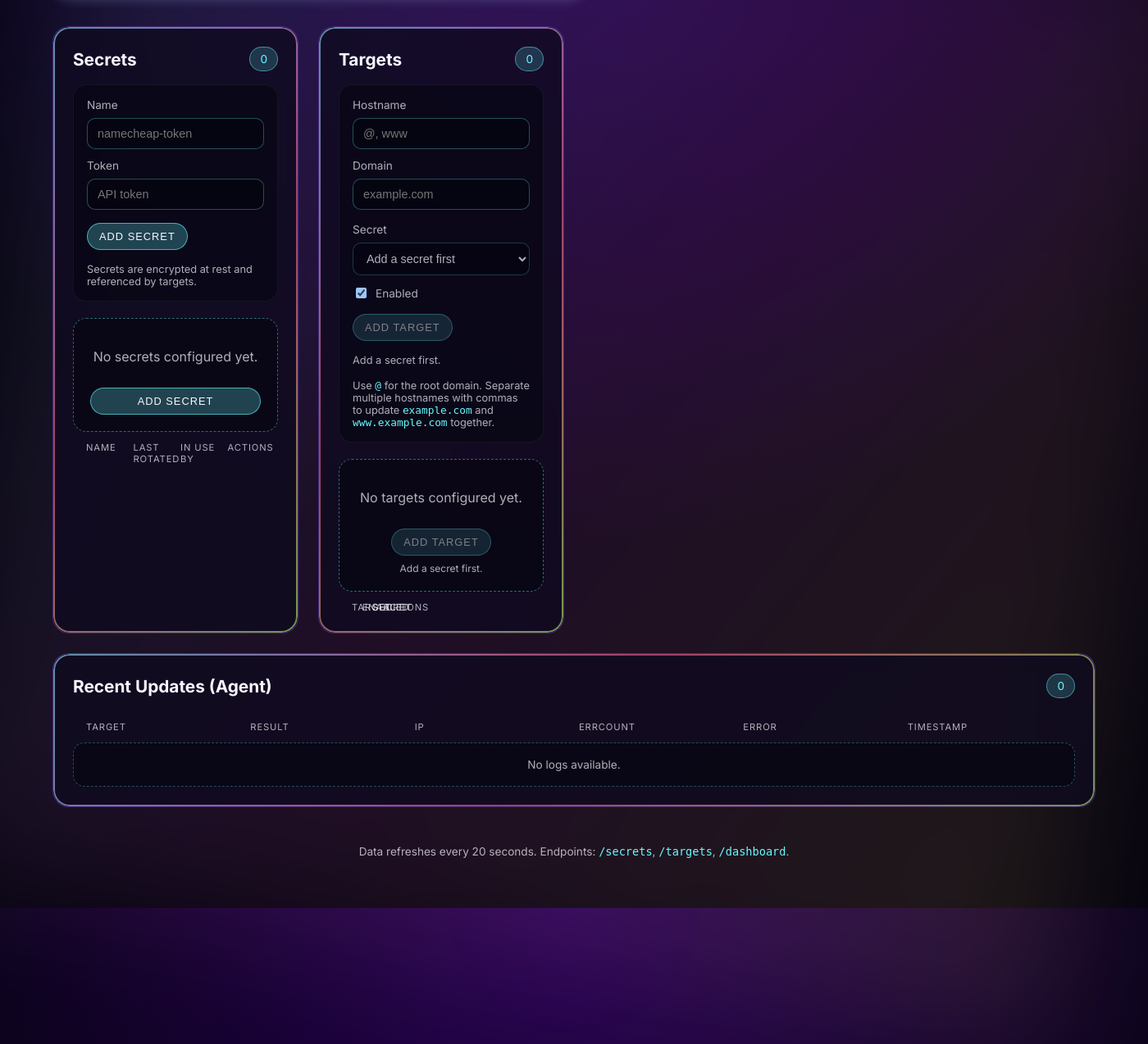
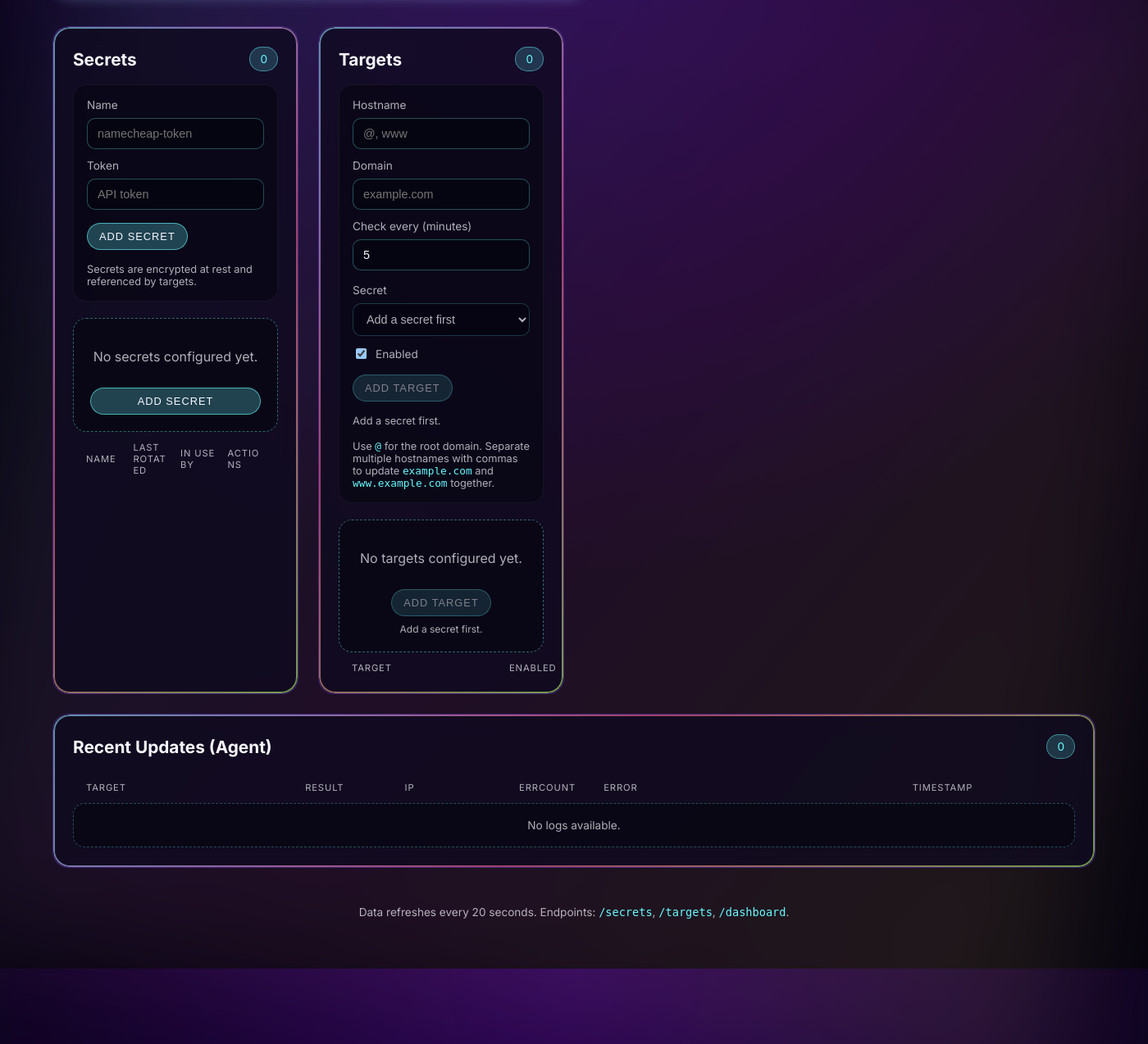
Before and after one commit to magus-warrior/simple-namecheap-ddns, a Flask app: page / in a window 1400 px wide; the page is wider, and only the part inside the window is pictured. Shown: the part 251-1525 px from the top of that part at 82% size. Run offline with Flask 3, Linux system fonts and the light colour scheme; data that the repository does not hold is empty.

Commit message:
Add target interval setting and improve layout

```diff
--- a/webapp/models.py
+++ b/webapp/models.py
@@ -31,6 +31,7 @@ class Target(db.Model):
     domain = db.Column(db.String(255), nullable=False)
     secret_id = db.Column(db.Integer, db.ForeignKey("secrets.id"), nullable=False)
     is_enabled = db.Column(db.Boolean, nullable=False, default=True)
+    interval_minutes = db.Column(db.Integer, nullable=False, default=5)
 
     secret = db.relationship("Secret", back_populates="targets")
 
--- a/webapp/routes.py
+++ b/webapp/routes.py
@@ -49,7 +49,22 @@ def _target_to_dict(target: Target) -> dict[str, Any]:
         "domain": target.domain,
         "secret_id": target.secret_id,
         "is_enabled": target.is_enabled,
+        "interval_minutes": target.interval_minutes,
     }
+
+
+def _coerce_interval_minutes(
+    payload: dict[str, Any],
+    default_minutes: int = 5,
+    use_default_if_missing: bool = False,
+) -> int | None:
+    if "interval_minutes" not in payload:
+        return default_minutes if use_default_if_missing else None
+    try:
+        value = int(payload.get("interval_minutes", default_minutes))
+    except (TypeError, ValueError):
+        return None
+    return value
 
 
 def _normalize_hostnames(value: str) -> str:
@@ -152,17 +167,25 @@ def create_target() -> Any:
     domain = payload.get("domain")
     secret_id = payload.get("secret_id")
     is_enabled = payload.get("is_enabled", True)
+    interval_minutes = _coerce_interval_minutes(
+        payload,
+        default_minutes=5,
+        use_default_if_missing=True,
+    )
     if not host or not domain or not secret_id:
         return jsonify({"error": "host, domain, and secret_id are required"}), 400
     normalized_host = _normalize_hostnames(host)
     if not normalized_host:
         return jsonify({"error": "host is required"}), 400
+    if interval_minutes is None or interval_minutes < 1:
+        return jsonify({"error": "interval_minutes must be a positive integer"}), 400
 
     target = Target(
         host=normalized_host,
         domain=domain,
         secret_id=secret_id,
         is_enabled=bool(is_enabled),
+        interval_minutes=interval_minutes,
     )
     db.session.add(target)
     db.session.commit()
@@ -190,6 +213,11 @@ def update_target(target_id: int) -> Any:
         target.secret_id = payload.get("secret_id")
     if "is_enabled" in payload:
         target.is_enabled = bool(payload.get("is_enabled"))
+    interval_minutes = _coerce_interval_minutes(payload)
+    if "interval_minutes" in payload:
+        if interval_minutes is None or interval_minutes < 1:
+            return jsonify({"error": "interval_minutes must be a positive integer"}), 400
+        target.interval_minutes = interval_minutes
     db.session.commit()
     return jsonify(_target_to_dict(target))
 
--- a/webapp/static/css/styles.css
+++ b/webapp/static/css/styles.css
@@ -234,6 +234,7 @@ h1 {
   background: rgba(8, 6, 18, 0.7);
   border: 1px solid rgba(255, 255, 255, 0.05);
   font-size: 0.85rem;
+  align-items: center;
 }
 
 .secrets-table .table-row {
@@ -241,7 +242,27 @@ h1 {
 }
 
 .targets-table .table-row {
-  grid-template-columns: repeat(3, minmax(0, 1fr)) minmax(180px, 1.2fr);
+  grid-template-columns:
+    minmax(180px, 1.4fr)
+    minmax(90px, 0.6fr)
+    minmax(140px, 1fr)
+    minmax(120px, 0.7fr)
+    minmax(200px, 1.2fr);
+}
+
+.logs .table-row {
+  grid-template-columns:
+    minmax(180px, 1.4fr)
+    minmax(90px, 0.6fr)
+    minmax(120px, 0.7fr)
+    minmax(90px, 0.5fr)
+    minmax(220px, 2fr)
+    minmax(180px, 1fr);
+}
+
+.table-row span {
+  min-width: 0;
+  overflow-wrap: anywhere;
 }
 
 .table-actions {
@@ -283,7 +304,7 @@ h1 {
 .form-row {
   display: grid;
   gap: 12px;
-  grid-template-columns: repeat(auto-fit, minmax(160px, 1fr));
+  grid-template-columns: repeat(auto-fit, minmax(200px, 1fr));
 }
 
 .form label {
--- a/webapp/static/js/app.js
+++ b/webapp/static/js/app.js
@@ -21,6 +21,7 @@ const TARGET_HOST = document.getElementById("target-host");
 const TARGET_DOMAIN = document.getElementById("target-domain");
 const TARGET_SECRET = document.getElementById("target-secret");
 const TARGET_ENABLED = document.getElementById("target-enabled");
+const TARGET_INTERVAL = document.getElementById("target-interval");
 const TARGET_SUBMIT = document.getElementById("target-submit");
 const TARGET_CANCEL = document.getElementById("target-cancel");
 const TARGET_SECRET_HINT = document.getElementById("target-secret-hint");
@@ -120,6 +121,7 @@ const renderTargets = (targets, secrets) => {
         <span><strong>${formatTargetLabel(target)}</strong></span>
         <span>${target.is_enabled ? "Yes" : "No"}</span>
         <span>${secretNames[target.secret_id] ?? `Secret #${target.secret_id}`}</span>
+        <span>${target.interval_minutes} min</span>
         <span class="table-actions"></span>
       `;
       const actionsCell = row.querySelector(".table-actions");
@@ -246,6 +248,7 @@ const resetTargetForm = () => {
   editingTargetId = null;
   TARGET_FORM.reset();
   TARGET_ENABLED.checked = true;
+  TARGET_INTERVAL.value = "5";
   TARGET_SUBMIT.textContent = "Add target";
   TARGET_CANCEL.hidden = true;
 };
@@ -274,6 +277,7 @@ const startTargetEdit = (target) => {
   TARGET_DOMAIN.value = target.domain;
   TARGET_SECRET.value = String(target.secret_id);
   TARGET_ENABLED.checked = Boolean(target.is_enabled);
+  TARGET_INTERVAL.value = String(target.interval_minutes ?? 5);
   TARGET_SUBMIT.textContent = "Update target";
   TARGET_CANCEL.hidden = false;
   TARGET_HOST.focus();
@@ -332,6 +336,7 @@ const createTarget = async () => {
     domain: TARGET_DOMAIN.value.trim(),
     secret_id: Number(TARGET_SECRET.value),
     is_enabled: TARGET_ENABLED.checked,
+    interval_minutes: Number(TARGET_INTERVAL.value),
   };
   const response = await fetch("/targets", {
     method: "POST",
@@ -349,6 +354,7 @@ const updateTarget = async (targetId) => {
     domain: TARGET_DOMAIN.value.trim(),
     secret_id: Number(TARGET_SECRET.value),
     is_enabled: TARGET_ENABLED.checked,
+    interval_minutes: Number(TARGET_INTERVAL.value),
   };
   const response = await fetch(`/targets/${targetId}`, {
     method: "PUT",
--- a/webapp/templates/index.html
+++ b/webapp/templates/index.html
@@ -72,6 +72,18 @@
               Domain
               <input id="target-domain" name="domain" type="text" placeholder="example.com" required />
             </label>
+            <label>
+              Check every (minutes)
+              <input
+                id="target-interval"
+                name="interval_minutes"
+                type="number"
+                min="1"
+                step="1"
+                value="5"
+                required
+              />
+            </label>
           </div>
           <div class="form-row">
             <label>
@@ -105,6 +117,7 @@
             <span>Target</span>
             <span>Enabled</span>
             <span>Secret</span>
+            <span>Interval</span>
             <span>Actions</span>
           </div>
         </div>
```
Also changed, not shown: webapp/publisher.py (+6 -1 lines).
